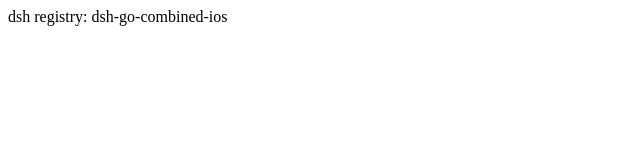
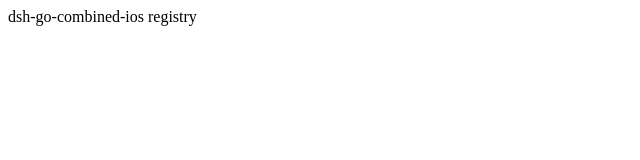
Before and after one commit to shiyichen413-ops/dsh-go-ios-purge, a plain HTML site: page index.html in a window 1280 px wide. Shown: the full height of the page, 0-640 px from the left. Drawn offline with Linux system fonts and the light colour scheme.

Commit message:
dsh-go-combined-ios 1.2.4

```diff
--- a/index.html
+++ b/index.html
@@ -1 +1 @@
-<html><body>dsh registry: dsh-go-combined-ios</body></html>
+<html><body>dsh-go-combined-ios registry</body></html>
```
Also changed, not shown: 4 other files.
